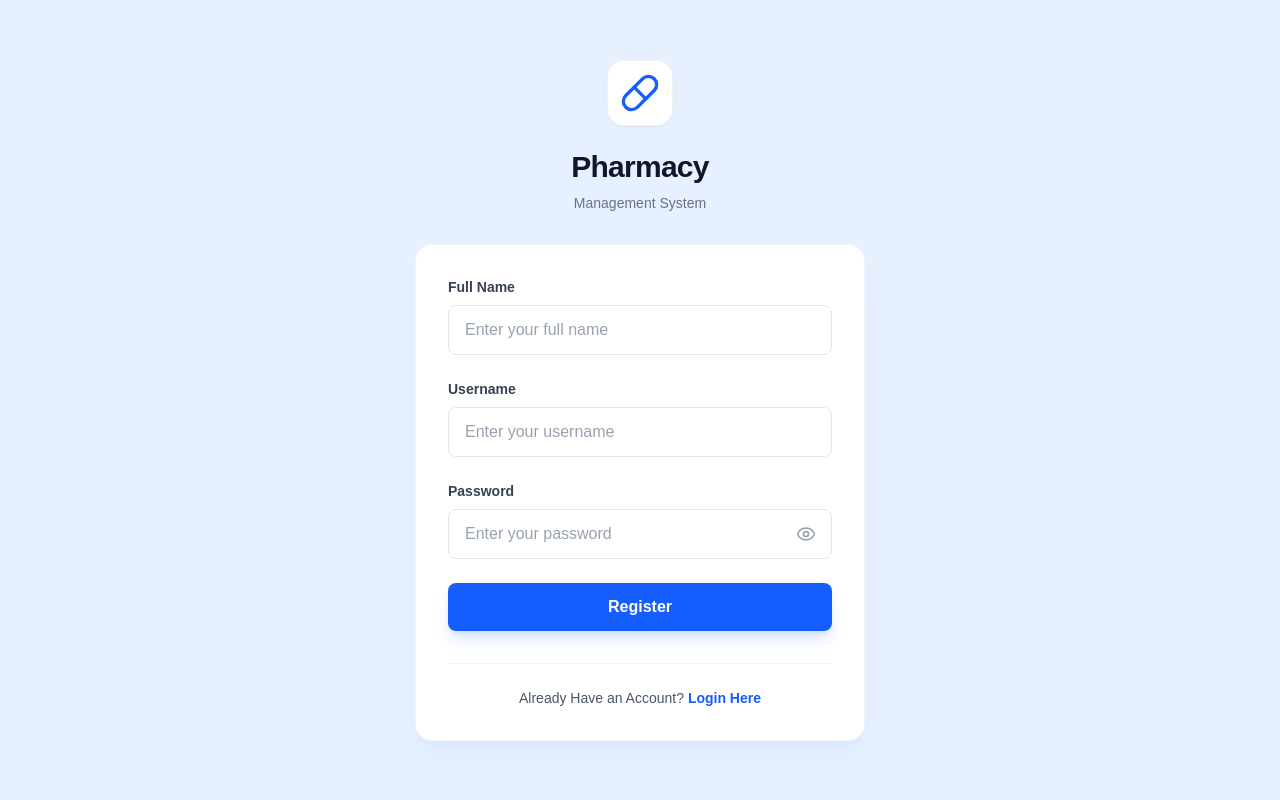
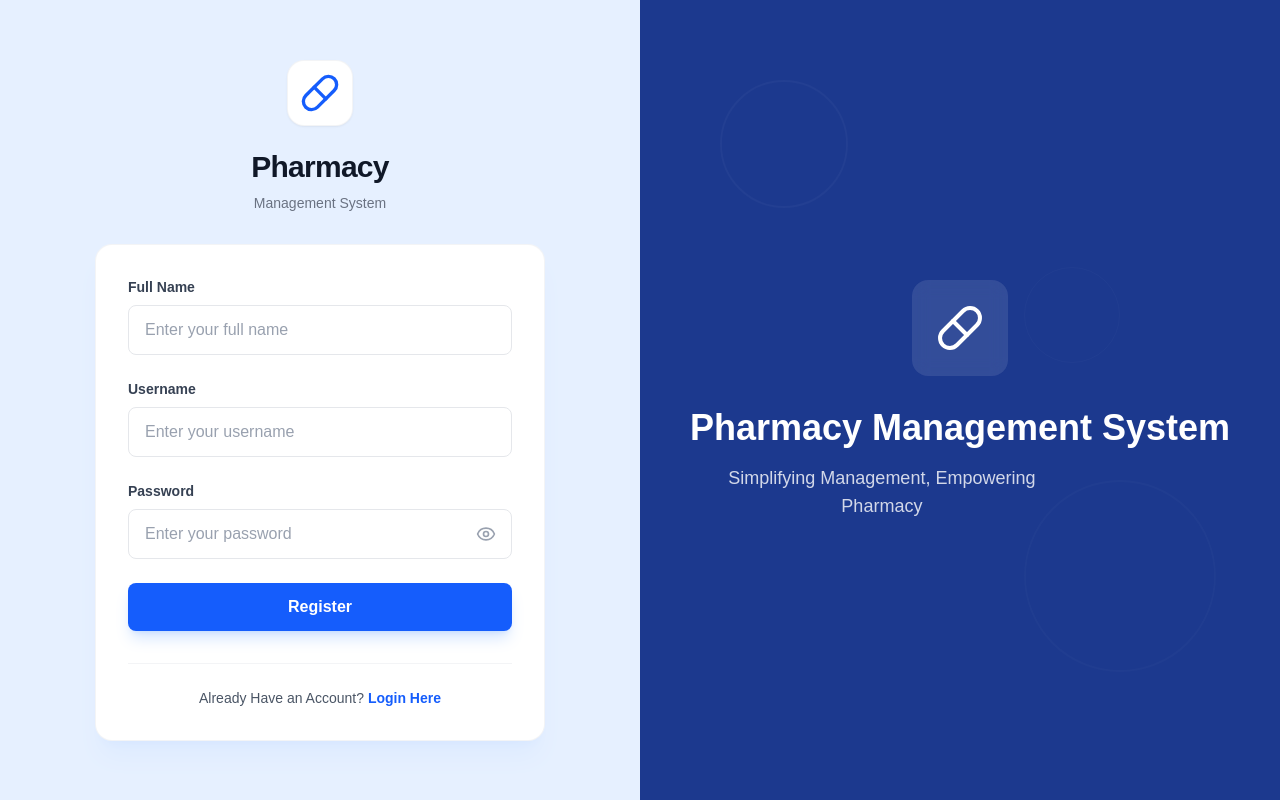
Before and after one commit to mustafatawab/pharmacy_management_system, a Next.js app in the folder frontend/: page /register in a window 1280 px wide. Built offline with nearby package versions, Linux system fonts and the light colour scheme; no server answers.

Commit message:
feat: unified responsive login and register pages with framer-motion animations

```diff
--- a/frontend/app/login/page.tsx
+++ b/frontend/app/login/page.tsx
@@ -4,6 +4,7 @@ import { useState } from "react";
 import { Pill, Eye, EyeOff } from "lucide-react";
 import Link from "next/link";
 import { useAuth } from "@/providers/AuthProvider";
+import { motion } from "framer-motion";
 
 export default function LoginPage() {
   const { login } = useAuth();
@@ -36,7 +37,43 @@ export default function LoginPage() {
   };
 
   return (
-    <div className="min-h-screen flex flex-col items-center justify-center bg-[#E6F0FF] p-4">
+    <div className="flex min-h-screen overflow-hidden">
+      {/* Brand Panel - Left Side */}
+      <motion.div
+        initial={{ x: -100, opacity: 0 }}
+        animate={{ x: 0, opacity: 1 }}
+        transition={{ duration: 0.6, ease: "easeOut" }}
+        className="hidden lg:flex lg:w-1/2 bg-blue-900 flex-col items-center justify-center p-12 relative overflow-hidden"
+      >
+        {/* Subtle pattern overlay */}
+        <div className="absolute inset-0 opacity-10">
+          <div className="absolute top-20 left-20 w-32 h-32 rounded-full border-2 border-white/30" />
+          <div className="absolute bottom-32 right-16 w-48 h-48 rounded-full border-2 border-white/20" />
+          <div className="absolute top-1/3 right-1/4 w-24 h-24 rounded-full border border-white/20" />
+        </div>
+
+        <div className="relative z-10 text-center">
+          {/* Logo */}
+          <div className="mb-8 inline-flex items-center justify-center w-24 h-24 bg-white/10 rounded-2xl backdrop-blur-sm">
+            <Pill className="h-12 w-12 text-white" />
+          </div>
+
+          {/* Brand name */}
+          <h1 className="text-4xl font-bold text-white mb-4">Pharmacy Management System</h1>
+
+          {/* Tagline */}
+          <p className="text-white/80 text-lg max-w-sm">
+            Simplifying Management, Empowering Pharmacy
+          </p>
+        </div>
+      </motion.div>
+
+      <motion.div
+        initial={{ x: 100, opacity: 0 }}
+        animate={{ x: 0, opacity: 1 }}
+        transition={{ duration: 0.6, ease: "easeOut" }}
+        className="flex-1 flex items-center flex-col justify-center p-6 sm:p-12 bg-[#E6F0FF]"
+      >
         <div className="mb-8 flex flex-col items-center text-center">
           <div className="flex h-16 w-16 items-center justify-center rounded-2xl bg-white shadow-sm ring-1 ring-gray-100 mb-6">
             <Pill className="h-10 w-10 text-blue-600" />
@@ -113,13 +150,14 @@ export default function LoginPage() {
 
           <div className="mt-8 pt-6 border-t border-gray-100 text-center">
             <p className="text-sm text-gray-600">
-            Don't have an account?{" "}
+              Don&apos;t have an account?{" "}
               <Link href="/register" className="text-blue-600 font-semibold hover:underline">
                 Register Here
               </Link>
             </p>
           </div>
         </div>
+      </motion.div>
     </div>
   );
 }
--- a/frontend/app/register/page.tsx
+++ b/frontend/app/register/page.tsx
@@ -4,6 +4,7 @@ import { useState } from "react";
 import { Pill, Eye, EyeOff } from "lucide-react";
 import Link from "next/link";
 import { useAuth } from "@/providers/AuthProvider";
+import { motion } from "framer-motion";
 
 export default function RegisterPage() {
   const { register } = useAuth();
@@ -37,7 +38,14 @@ export default function RegisterPage() {
   };
 
   return (
-    <div className="min-h-screen flex flex-col items-center justify-center bg-[#E6F0FF] p-4">
+    <div className="flex min-h-screen overflow-hidden">
+      {/* Form Container - Left Side (Opposite of Login) */}
+      <motion.div
+        initial={{ x: -100, opacity: 0 }}
+        animate={{ x: 0, opacity: 1 }}
+        transition={{ duration: 0.6, ease: "easeOut" }}
+        className="flex-1 flex items-center flex-col justify-center p-6 sm:p-12 bg-[#E6F0FF]"
+      >
         <div className="mb-8 flex flex-col items-center text-center">
           <div className="flex h-16 w-16 items-center justify-center rounded-2xl bg-white shadow-sm ring-1 ring-gray-100 mb-6">
             <Pill className="h-10 w-10 text-blue-600" />
@@ -139,6 +147,37 @@ export default function RegisterPage() {
             </p>
           </div>
         </div>
+      </motion.div>
+
+      {/* Brand Panel - Right Side (Opposite of Login) */}
+      <motion.div
+        initial={{ x: 100, opacity: 0 }}
+        animate={{ x: 0, opacity: 1 }}
+        transition={{ duration: 0.6, ease: "easeOut" }}
+        className="hidden lg:flex lg:w-1/2 bg-blue-900 flex-col items-center justify-center p-12 relative overflow-hidden"
+      >
+        {/* Subtle pattern overlay */}
+        <div className="absolute inset-0 opacity-10">
+          <div className="absolute top-20 left-20 w-32 h-32 rounded-full border-2 border-white/30" />
+          <div className="absolute bottom-32 right-16 w-48 h-48 rounded-full border-2 border-white/20" />
+          <div className="absolute top-1/3 right-1/4 w-24 h-24 rounded-full border border-white/20" />
+        </div>
+
+        <div className="relative z-10 text-center">
+          {/* Logo */}
+          <div className="mb-8 inline-flex items-center justify-center w-24 h-24 bg-white/10 rounded-2xl backdrop-blur-sm">
+            <Pill className="h-12 w-12 text-white" />
+          </div>
+
+          {/* Brand name */}
+          <h1 className="text-4xl font-bold text-white mb-4">Pharmacy Management System</h1>
+
+          {/* Tagline */}
+          <p className="text-white/80 text-lg max-w-sm">
+            Simplifying Management, Empowering Pharmacy
+          </p>
+        </div>
+      </motion.div>
     </div>
   );
 }
--- a/frontend/package.json
+++ b/frontend/package.json
@@ -12,6 +12,7 @@
     "@reduxjs/toolkit": "^2.11.2",
     "@tanstack/react-query": "^5.90.21",
     "axios": "^1.13.4",
+    "framer-motion": "^12.38.0",
     "lucide-react": "^0.556.0",
     "next": "16.0.10",
     "next-themes": "^0.4.6",
```
Also changed, not shown: 1 other file (tests, documents, lock files or other folders). Lines whose indentation alone changed are shown as unchanged.
